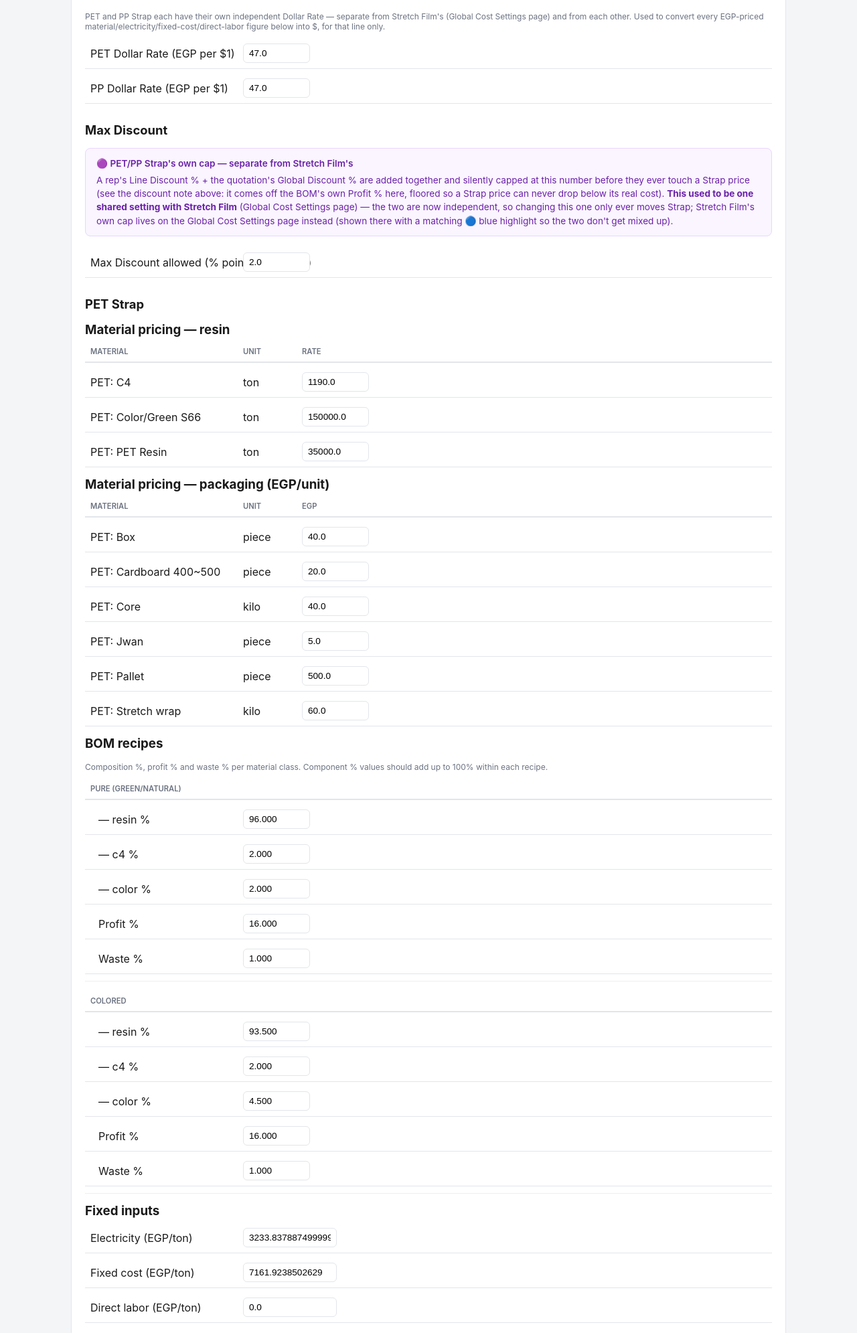
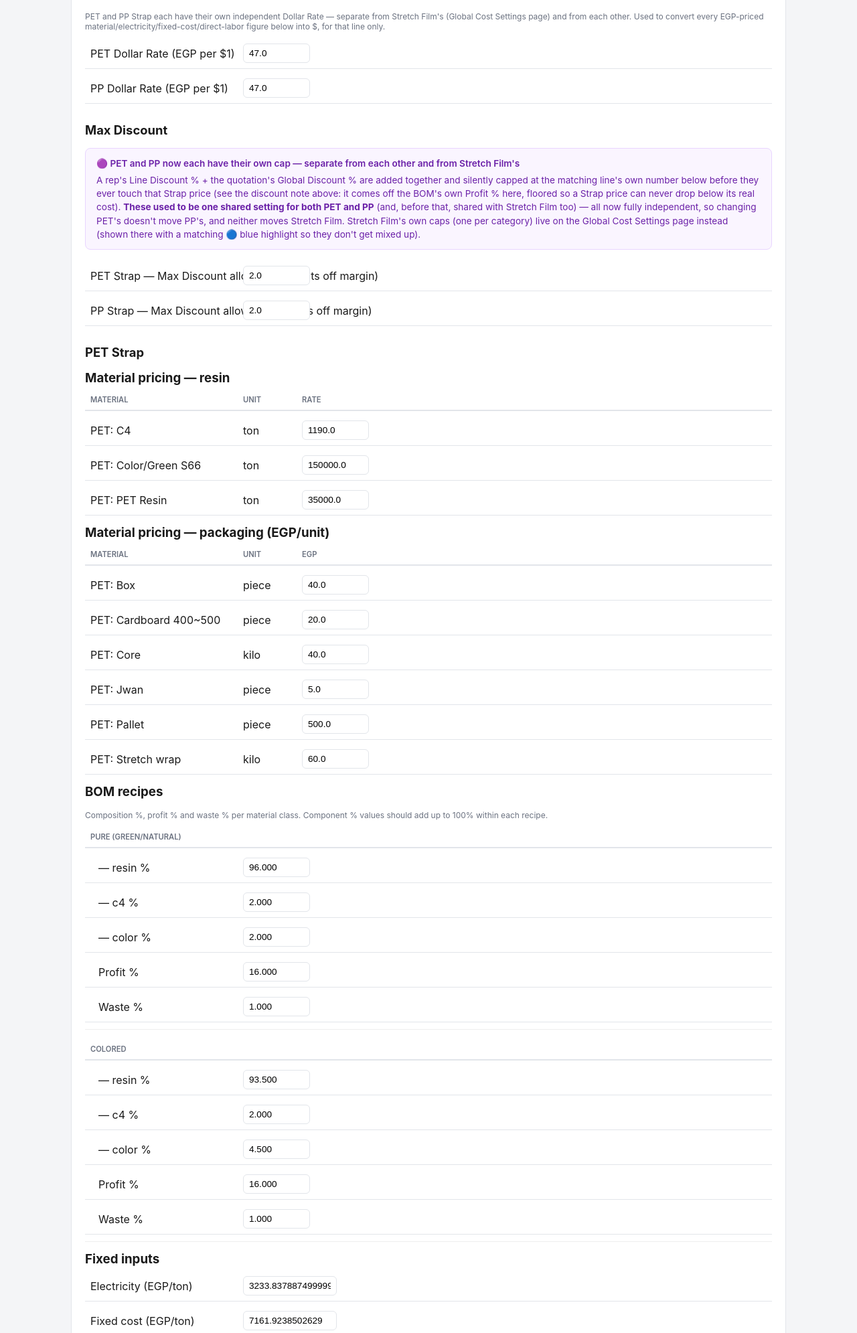
Before and after one commit to erpclipsico-oss/stretch-pricing-app, a Flask app: page /admin/strap-costing in a window 1280 px wide. Shown: the part 446-2437 px from the top of the page at 67% size. Run offline with Flask 3, Linux system fonts and the light colour scheme; the visitor is signed in with stand-in values (Sample User, id 1); data comes from the database, SQL or seed files in the repository.

Commit message:
Add files via upload

```diff
--- a/stretch-pricing-app/app/app.py
+++ b/stretch-pricing-app/app/app.py
@@ -236,6 +236,12 @@
             pricing_bases=pricing_bases,
             prestretch_packaging_types=prestretch_packaging_types,
             uv_types=cost_engine.UV_TYPES,
+            # v128 -- lets pricing.html show the full, detailed discount-cap
+            # explanation only to admin/sub_admin (a regular sales rep only
+            # ever sees the short "Standard 5%, Power 3%" style notice) --
+            # see the matching IS_ADMIN JS const near the top of that file's
+            # script block.
+            is_admin_role=(g.user["role"] in ACT_AS_ROLES),
         )
 
     @app.route("/api/calculate-line", methods=["POST"])
@@ -292,9 +298,14 @@
         # max (Admin > Global Cost Settings > "Max Discount allowed") so the
         # margin can never be eroded past what the owner approved. v94 --
         # this is Stretch Film's own cap now; Strap has its own separate
-        # one (Admin > PET/PP Strap Costing) -- see cost_engine.capped_discount_pct().
-        discount_pct, discount_capped = cost_engine.capped_discount_pct(
-            g.db, line_discount_pct, global_discount_pct
+        # one (Admin > PET/PP Strap Costing). v128 -- each is further split
+        # per category (Standard/Power/Power_Plus/Rigid/Prestretch) -- see
+        # cost_engine.capped_discount_pct().
+        discount_pct, discount_capped, discount_cap_key, discount_cap_label, discount_cap_max = (
+            cost_engine.capped_discount_pct(
+                g.db, line_discount_pct, global_discount_pct,
+                product=product, is_prestretch_line=is_prestretch(product),
+            )
         )
         # v79 -- same flat credit-term $/kg surcharge Strap has always had,
         # now applied here too (Extras > Credit payment terms extra) -- see
@@ -335,6 +346,9 @@
                 "pallets_per_container20": None,
                 "discount_pct_applied": discount_pct,
                 "discount_capped": discount_capped,
+                "discount_cap_key": discount_cap_key,
+                "discount_cap_label": discount_cap_label,
+                "discount_cap_max": discount_cap_max,
             })
 
         custom_roll_weight_kg = data.get("custom_roll_weight_kg")
@@ -416,6 +430,9 @@
             "pallets_per_container20": (tier["pallets_per_container20"] if tier else None),
             "discount_pct_applied": discount_pct,
             "discount_capped": discount_capped,
+            "discount_cap_key": discount_cap_key,
+            "discount_cap_label": discount_cap_label,
+            "discount_cap_max": discount_cap_max,
         })
 
     def _resolve_pricing_user(data):
@@ -511,9 +528,12 @@
         # v47: combined + capped discount rule -- see
         # cost_engine.capped_discount_pct(). v94 -- Strap now has its own
         # Max Discount cap (Admin > PET/PP Strap Costing), separate from
-        # Stretch Film's.
-        discount_pct, discount_capped = cost_engine.capped_discount_pct(
-            g.db, line_discount_pct, global_discount_pct, product_family="strap"
+        # Stretch Film's. v128 -- further split per PET/PP.
+        discount_pct, discount_capped, discount_cap_key, discount_cap_label, discount_cap_max = (
+            cost_engine.capped_discount_pct(
+                g.db, line_discount_pct, global_discount_pct,
+                product_family="strap", product_line=product_line,
+            )
         )
         credit_term = _is_credit_term(data)
         # v46 -- hidden per-user markup (e.g. Manuel/Pasquale), independent
@@ -580,6 +600,9 @@
                 bool(product["ctr20"]), bool(product["ctr40"])),
             "discount_pct_applied": discount_pct,
             "discount_capped": discount_capped,
+            "discount_cap_key": discount_cap_key,
+            "discount_cap_label": discount_cap_label,
+            "discount_cap_max": discount_cap_max,
         })
 
     @app.route("/api/save-quotation", methods=["POST"])
@@ -675,7 +698,13 @@
         # v47: tracks whether any saved line's Discount % got silently
         # capped by cost_engine.capped_discount_pct(), so the save response
         # can tell the rep -- see the two "if line_capped:" spots below.
+        # v128: capped_categories collects WHICH category(ies) got capped
+        # and at what max, keyed by category_key so each one only appears
+        # once even if several lines in the same category got capped --
+        # this is what lets the save response build a short "Standard 5%,
+        # Power 3%" style message instead of one generic sentence.
         any_discount_capped = False
+        capped_categories = {}
 
         for l in data.get("lines", []):
             line_product_line = l.get("product_line") or "stretch_film"
@@ -710,11 +739,13 @@
                 # re-caps independently of whatever the UI already showed,
                 # so the stored price can never reflect more discount than
                 # the owner allows. v94 -- Strap's own Max Discount cap.
-                discount_pct, line_capped = cost_engine.capped_discount_pct(
-                    db, line_discount_pct, global_discount_pct, product_family="strap"
+                discount_pct, line_capped, cap_key, cap_label, cap_max = cost_engine.capped_discount_pct(
+                    db, line_discount_pct, global_discount_pct,
+                    product_family="strap", product_line=line_product_line,
                 )
                 if line_capped:
                     any_discount_capped = True
+                    capped_categories[cap_key] = {"label": cap_label, "max": cap_max}
                 credit_term = _is_credit_term(data)
                 # v62 -- only the shipping (freight) leg is shared with
                 # Stretch Film's Catalog & Rates > Rates tables now, keyed
@@ -815,11 +846,13 @@
             # v47: then capped at the admin-configured max -- see
             # cost_engine.capped_discount_pct().
             line_discount_pct = float(l.get("line_discount_pct") or 0)
-            discount_pct, line_capped = cost_engine.capped_discount_pct(
-                db, line_discount_pct, global_discount_pct
+            discount_pct, line_capped, cap_key, cap_label, cap_max = cost_engine.capped_discount_pct(
+                db, line_discount_pct, global_discount_pct,
+                product=product, is_prestretch_line=is_prestretch(product),
             )
             if line_capped:
                 any_discount_capped = True
+                capped_categories[cap_key] = {"label": cap_label, "max": cap_max}
             # v79 -- same flat credit-term $/kg surcharge Strap lines get
             # above (Extras > Credit payment terms extra) -- see
             # _is_credit_term()/cost_engine.credit_term_extra_usd_kg().
@@ -959,6 +992,7 @@
         return jsonify({
             "id": quotation_id, "quotation_no": q["quotation_no"], "total": total,
             "discount_capped": any_discount_capped,
+            "discount_capped_categories": list(capped_categories.values()),
             # v99 -- tells the admin, on a fresh "Act as [salesperson]" save,
             # which sales rep this new quotation actually got attributed to
             # (created_by_id), so it's never a silent surprise.
@@ -1824,8 +1858,14 @@
             db.commit()
             flash("Global cost settings updated.", "success")
             return redirect(url_for("admin_global_settings"))
+        # v128 -- 'max_discount_pct' (the old single flat Stretch/Pre-Stretch
+        # cap) is superseded by the 5 max_discount_pct_* per-category caps
+        # below; the row is left alone in the DB (nothing reads it for
+        # pricing any more) but no longer shown here, so it can't be
+        # mistaken for a setting that still does anything.
         settings = db.execute(
-            "SELECT * FROM global_setting WHERE key NOT LIKE 'strap_%' ORDER BY label"
+            "SELECT * FROM global_setting WHERE key NOT LIKE 'strap_%' AND key != 'max_discount_pct' "
+            "ORDER BY (key LIKE 'max_discount_pct_%') DESC, label"
         ).fetchall()
         last_upload = table_sync.get_last_upload(db, "global_setting")
         return render_template("admin_global_settings.html", settings=settings, last_upload=last_upload)
@@ -2019,18 +2059,28 @@
         # v88 -- strap_dollar_rate also excluded here: it gets its own
         # dedicated "Dollar Rate" section on the page (see dollar_rate
         # above), not the generic FOB/credit-terms grid. v94 --
-        # strap_max_discount_pct excluded the same way, its own "Max
-        # Discount" section below (see max_discount below).
+        # strap_max_discount_pct(_pet/_pp) excluded the same way, their own
+        # "Max Discount" section below (see max_discount_pet/pp below).
+        # v128 -- strap_max_discount_pct_pet/_pp (the new per-line caps)
+        # excluded here too, same reason.
         freight = db.execute(
             "SELECT * FROM global_setting WHERE key LIKE 'strap_%' "
             "AND key NOT IN ('strap_shipping_rate_per_container_usd', 'strap_dollar_rate', "
-            "'strap_max_discount_pct') "
+            "'strap_max_discount_pct', 'strap_max_discount_pct_pet', 'strap_max_discount_pct_pp') "
             "ORDER BY label"
         ).fetchall()
         # v94 -- Strap's own Max Discount cap, independent of Stretch
-        # Film's (Global Cost Settings) -- see
-        # cost_engine.capped_discount_pct()/db._seed_strap_data().
-        max_discount = db.execute("SELECT value FROM global_setting WHERE key='strap_max_discount_pct'").fetchone()
+        # Film's (Global Cost Settings). v128 -- split again into PET's own
+        # and PP's own -- see cost_engine.capped_discount_pct()/
+        # db._seed_discount_cap_categories(). The old flat
+        # 'strap_max_discount_pct' row is left alone in the DB (nothing
+        # reads it for pricing any more) but no longer shown on this page.
+        max_discount_pet = db.execute(
+            "SELECT value FROM global_setting WHERE key='strap_max_discount_pct_pet'"
+        ).fetchone()
+        max_discount_pp = db.execute(
+            "SELECT value FROM global_setting WHERE key='strap_max_discount_pct_pp'"
+        ).fetchone()
         # v124 -- "stuffing" restrictions grid (Rolls/Pallet, Pallets/
         # Container 20ft & 40ft, Max Roll Weight), one row per (line, core
         # size, box/no-box) -- see db._seed_strap_stuffing_config_v124() and
@@ -2054,7 +2104,8 @@
             boms=boms,
             line_configs=line_configs,
             freight=freight,
-            max_discount=max_discount["value"] if max_discount else 2.0,
+            max_discount_pet=max_discount_pet["value"] if max_discount_pet else 2.0,
+            max_discount_pp=max_discount_pp["value"] if max_discount_pp else 2.0,
             stuffing_config=stuffing_config,
         )
 
--- a/stretch-pricing-app/app/templates/admin_strap_costing.html
+++ b/stretch-pricing-app/app/templates/admin_strap_costing.html
@@ -49,19 +49,24 @@
 
     <div class="panel-header" style="margin-top:28px;"><h2>Max Discount</h2></div>
     <div class="price-note price-note-strap">
-      <div class="price-note-title">🟣 PET/PP Strap's own cap — separate from Stretch Film's</div>
+      <div class="price-note-title">🟣 PET and PP now each have their own cap — separate from each other and from Stretch Film's</div>
       A rep's Line Discount % + the quotation's Global Discount % are added together and silently
-      capped at this number before they ever touch a Strap price (see the discount note above: it
-      comes off the BOM's own Profit % here, floored so a Strap price can never drop below its real
-      cost). <strong>This used to be one shared setting with Stretch Film</strong> (Global Cost
-      Settings page) — the two are now independent, so changing this one only ever moves Strap;
-      Stretch Film's own cap lives on the Global Cost Settings page instead (shown there with a
-      matching 🔵 blue highlight so the two don't get mixed up).
+      capped at the matching line's own number below before they ever touch that Strap price (see
+      the discount note above: it comes off the BOM's own Profit % here, floored so a Strap price
+      can never drop below its real cost). <strong>These used to be one shared setting for both PET
+      and PP</strong> (and, before that, shared with Stretch Film too) — all now fully independent,
+      so changing PET's doesn't move PP's, and neither moves Stretch Film. Stretch Film's own caps
+      (one per category) live on the Global Cost Settings page instead (shown there with a matching
+      🔵 blue highlight so they don't get mixed up).
     </div>
     <div class="edit-grid">
       <div class="edit-row">
-        <span style="width:220px;">Max Discount allowed (% points off margin)</span>
-        <input type="number" step="any" name="value_strap_max_discount_pct" value="{{ max_discount }}" style="width:100px;">
+        <span style="width:220px;">PET Strap — Max Discount allowed (% points off margin)</span>
+        <input type="number" step="any" name="value_strap_max_discount_pct_pet" value="{{ max_discount_pet }}" style="width:100px;">
+      </div>
+      <div class="edit-row">
+        <span style="width:220px;">PP Strap — Max Discount allowed (% points off margin)</span>
+        <input type="number" step="any" name="value_strap_max_discount_pct_pp" value="{{ max_discount_pp }}" style="width:100px;">
       </div>
     </div>
 
```
Also changed, not shown: stretch-pricing-app/app/cost_engine.py (+69 -21 lines), stretch-pricing-app/app/db.py (+48 -0 lines), stretch-pricing-app/app/templates/admin_global_settings.html (+18 -14 lines), stretch-pricing-app/app/templates/pricing.html (+49 -20 lines).
